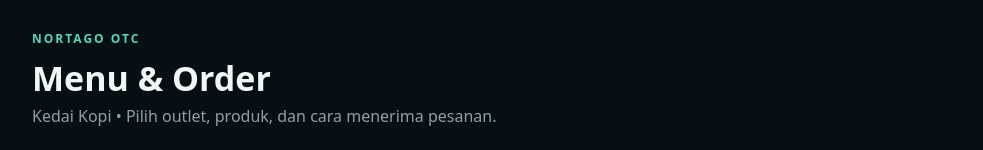
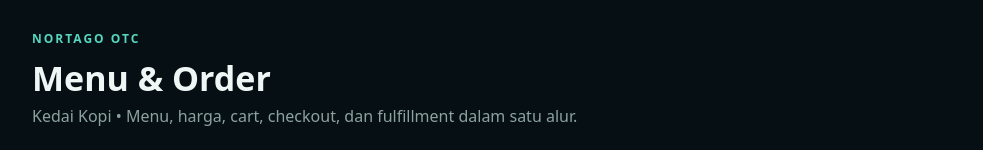
Before and after one commit to adiaris2022-rgb/tjsl-impact-control-tower, a Next.js app: page /otc in a window 1280 px wide. Shown: the top 150 px of the page, without its empty margins (148-1131 px from the left). Built offline with nearby package versions, Linux system fonts and the light colour scheme.

Commit message:
feat: refine NORTAGO OTC fulfillment flow

```diff
--- a/app/otc/page.tsx
+++ b/app/otc/page.tsx
@@ -79,7 +79,7 @@ export default function OTCPage() {
         <header style={{ padding: "8px 0 24px" }}>
           <div style={{ fontSize: 12, letterSpacing: 2, color: "#56d6c0", fontWeight: 800 }}>NORTAGO OTC</div>
           <h1 style={{ margin: "8px 0 4px", fontSize: 34 }}>Menu & Order</h1>
-          <p style={{ color: "#8da19f", margin: 0 }}>Kedai Kopi • Pilih outlet, produk, dan cara menerima pesanan.</p>
+          <p style={{ color: "#8da19f", margin: 0 }}>Kedai Kopi • Menu, harga, cart, checkout, dan fulfillment dalam satu alur.</p>
         </header>
 
         <section style={{ background: "#09191d", border: "1px solid #17363a", borderRadius: 20, padding: 16, marginBottom: 22 }}>
@@ -174,8 +174,8 @@ export default function OTCPage() {
               <div style={{ marginTop: 14, padding: 14, borderRadius: 12, background: "#0d2a25", border: "1px solid #24564d" }}>
                 <strong>Pesanan berhasil dibuat.</strong>
                 <div style={{ color: "#9cc5bf", marginTop: 5 }}>Mode: {mode} • Outlet: {outlets.find((o) => o.id === outlet)?.name}</div>
-                <div style={{ color: "#9cc5bf" }}>Pembayaran: {payment} • Total: {rupiah(total)}</div>
-                {mode === "DELIVERY" && <div style={{ color: "#9cc5bf" }}>Delivery menggunakan kurir pihak ketiga.</div>}
+                <div style={{ color: "#9cc5bf" }}>Pembayaran: {payment} • Total: {rupiah(total)}</div>\n                <div style={{ color: "#9cc5bf" }}>Source: CUSTOMER_SELF_ORDER • Status: NEW</div>
+                {mode === "DELIVERY" && <div style={{ color: "#9cc5bf" }}>Delivery menggunakan kurir pihak ketiga; biaya/dispatch mengikuti konfigurasi operasional.</div>}
               </div>
             )}
           </section>
```
